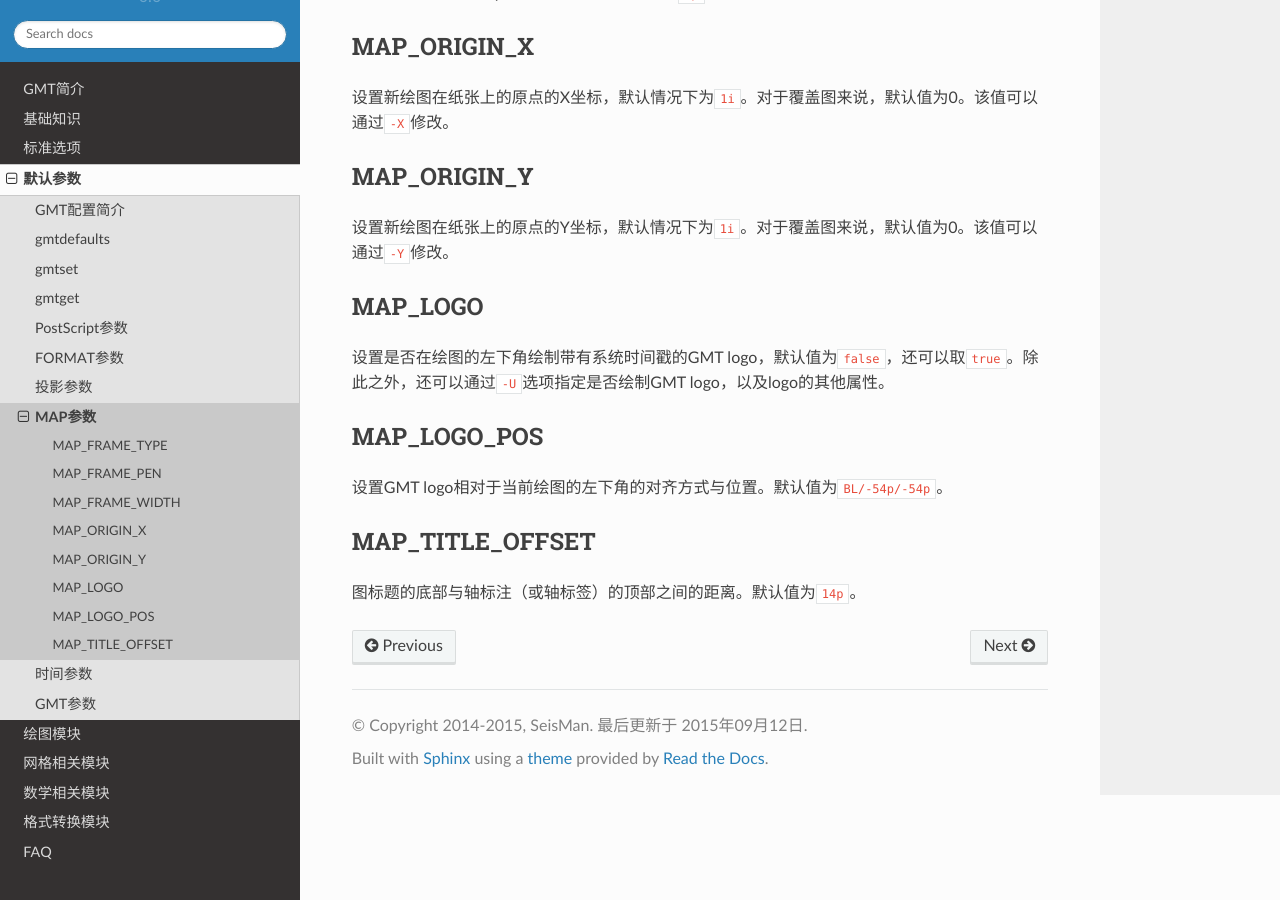
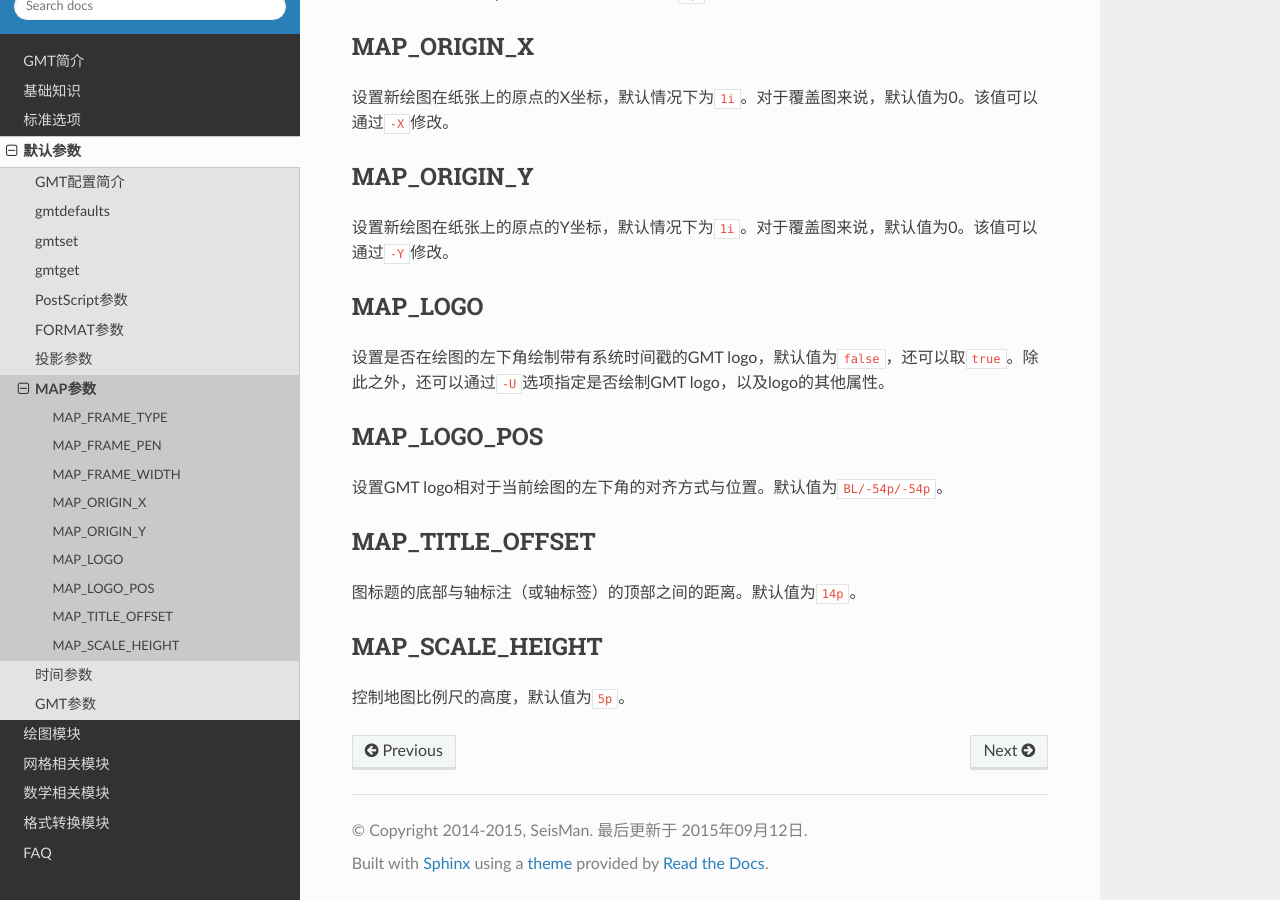
Before and after one commit to seisman/GMT5_Docs, a Sphinx documentation site: the page built from source/map-parameters.rst, in a window 1280 px wide and 900 px high, scrolled down 1193 px. Built offline with Sphinx 7.4.7 and the Read the Docs theme 2.0.0, drawn with Linux system fonts in a browser that asks for light colours.

Commit message:
update map-parameters

```diff
--- a/source/map-parameters.rst
+++ b/source/map-parameters.rst
@@ -71,3 +71,10 @@ MAP_TITLE_OFFSET
 ----------------
 
 图标题的底部与轴标注（或轴标签）的顶部之间的距离。默认值为\ ``14p``\ 。
+
+.. _MAP_SCALE_HEIGHT:
+
+MAP_SCALE_HEIGHT
+----------------
+
+控制地图比例尺的高度，默认值为\ ``5p``\ 。
```
